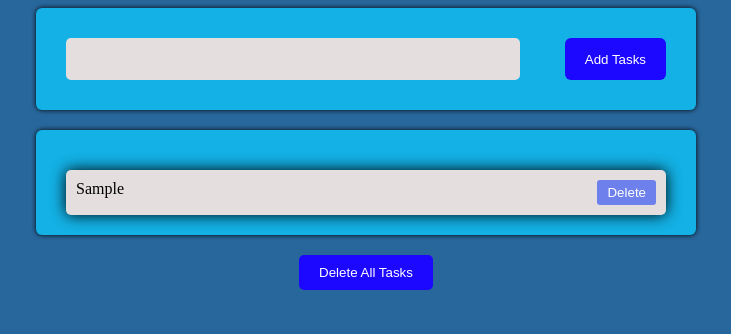
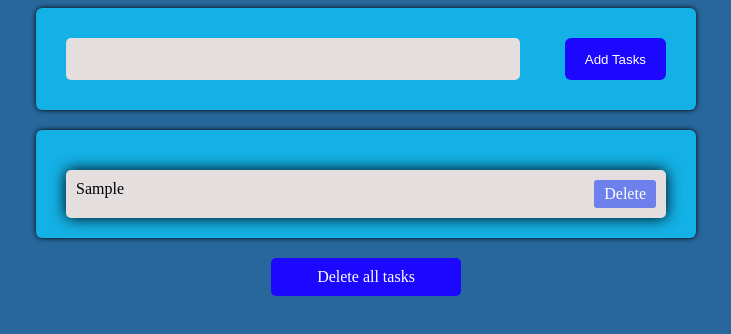
Before and after one commit to TheElyoya/To-Do-List, a plain HTML site: page index.html in a window 1280 px wide. Both pictures are taken after typing "Sample" into the empty fields and a click on the input "Add Tasks". Shown: the whole page, without its empty margins (274-1005 px from the left). Drawn offline with Linux system fonts and the light colour scheme.

Commit message:
last update

```diff
--- a/Css/master.css
+++ b/Css/master.css
@@ -18,7 +18,7 @@ form #only {
   border: none;
   border-radius: 5px;
   outline: none;
-  background-color: rgb(228, 222, 222);;
+  background-color: rgb(228, 222, 222);
 }
 form #btn {
   background-color: #1c07ff;
@@ -66,4 +66,7 @@ form #btn {
   padding: 10px 20px;
   color: white;
   cursor: pointer;
+  width: 150px;
+  text-align: center;
+  visibility: hidden;
 }
--- a/JavaScript/main.js
+++ b/JavaScript/main.js
@@ -1,136 +1,76 @@
-// get elements we need
-let myForm = document.getElementsByTagName("form")[0];
-let input = document.getElementById("only");
-let submit = document.getElementById("btn");
-let resDiv = document.getElementsByClassName("tasks")[0];
-// small function to generate unique Id
-function ID() {
-  return "_" + Math.random().toString(36).substr(2, 9);
-}
-// check if there is tasks in local storage if so we will create all tasks and add them to page
-// from local storage
-if (window.localStorage.tasks) {
-  let tasksArray = JSON.parse(window.localStorage.tasks); // get array from local storage
-  tasksArray.forEach(({ id, title, completed }) => {
-    // loop trough that array and create tasks from it
-    // we will use id and title and check completed stored in the array
-    let myDiv = document.createElement("div");
-    let text = document.createTextNode(title);
-    let del = document.createElement("button");
-    let delText = document.createTextNode("Delete");
-    del.append(delText);
-    del.className = "del";
-    myDiv.id = id;
-    myDiv.className = "myDiv";
-    myDiv.append(text, del);
-    // check if completed of the current element is true if so add a classe done to myDiv
-    if (completed) {
-      myDiv.className = "myDiv done";
-    }
-    resDiv.append(myDiv); // append myDiv to the div already in page
-    del.onclick = function () {
-      // delete button to delete task from page and local storage
-      let push = JSON.parse(window.localStorage.getItem("tasks")) || []; // get array stored in local storage
-      myDiv.remove(); // remove the task from page
-      let newPush = push.filter(
-        // loop trough the array and filter it , if the id of the current elem === to the id of the target i clicked
-        // that elem wont be returned to the new array
-        (task) => task.id !== del.parentElement.id
-      );
-      window.localStorage.setItem("tasks", JSON.stringify(newPush)); //push the new array to local storage using Json.stingify
-      if (resDiv.innerHTML === "") {
-        // check if the main div inner html is empty if so delete the Delete All Tasks Button
-        resDiv.nextSibling.remove();
-      }
-    };
-  });
-
-  deleteAllBtn(); // add delete all tasks button
-}
-
-myForm.onsubmit = function (e) {
-  e.preventDefault(); // stop the sunmit button from submitting the form and stop the page reload
-  if (input.value !== "") {
-    let id = ID(); // the id generated from the above funvtion
-    let title = input.value; // the value of the input field
-    let completed = false; // default value
-    let tasks = mainFunction(id, title, completed); // call the main function
-
-    input.value = ""; // clear input field
+let myForm = document.querySelector("form");
+let myInput = document.getElementById("only");
+let resDiv = document.querySelector(".tasks");
+let clear = document.querySelector(".clear");
+//check if todo exesit in localstorage if so add to page from it
+window.onload = function () {
+  if (localStorage.todo && localStorage.todo.length > 0) {
+    addTaskToPage();
   }
 };
+//function to generate unique id
+let id = () => {
+  return Math.random().toString(36).slice(2, 10);
+};
 
-function mainFunction(id, title, completed) {
-  let push = JSON.parse(window.localStorage.getItem("tasks")) || []; // check if there is tasks in storage
-  //if so get the array and put it in the variable if not put an empty array
-  push.push({ id: id, title: title, completed: completed }); // add tasks to the array
-  window.localStorage.setItem("tasks", JSON.stringify(push)); // push array to local storage
-  resDiv.innerHTML = ""; // clear main div inner html cuz the previous value will be created again from the array in local storage
-  for (let i = 0; i < push.length; i++) {
-    // loop trough that array and create tasks
-    let myDiv = document.createElement("div");
-    let text = document.createTextNode(push[i].title);
-    let del = document.createElement("button");
-    let delText = document.createTextNode("Delete");
-    del.append(delText);
-    del.className = "del";
-    myDiv.id = push[i].id;
-    myDiv.className = "myDiv";
-    myDiv.append(text, del);
-    if (push[i].completed) {
-      myDiv.className = "myDiv done";
-    }
-    resDiv.append(myDiv); // add them to page
-    del.onclick = function (e) {
-      // same as above
-      let push = JSON.parse(window.localStorage.getItem("tasks")) || [];
-      myDiv.remove();
-      let newPush = push.filter((task) => task.id !== del.parentElement.id);
-      window.localStorage.setItem("tasks", JSON.stringify(newPush));
-      if (resDiv.innerHTML === "") {
-        resDiv.nextSibling.remove();
-      }
-    };
+// on submit executes functions
+myForm.onsubmit = function (e) {
+  e.preventDefault();
+  addToLocalStorage(myInput.value, id());
+  addTaskToPage();
+
+  myInput.value = "";
+};
+
+//function to add tasks to local storage
+let addToLocalStorage = (task, id) => {
+  let tasks = { id, task };
+  let arrayOfTasks;
+  window.localStorage.todo
+    ? (arrayOfTasks = JSON.parse(window.localStorage.todo))
+    : (arrayOfTasks = []);
+  arrayOfTasks.push(tasks);
+  window.localStorage.todo = JSON.stringify(arrayOfTasks);
+};
+
+//function to add tasks to page
+let addTaskToPage = () => {
+  resDiv.innerHTML = "";
+  let myTasks = JSON.parse(localStorage.todo);
+  myTasks.forEach((element) => {
+    let bigDiv = document.createElement("div");
+    bigDiv.innerText = element.task;
+    let smallDiv = document.createElement("div");
+    smallDiv.innerText = "Delete";
+    smallDiv.className = "del";
+    bigDiv.dataset.id = element.id;
+    bigDiv.className = "myDiv";
+    bigDiv.append(smallDiv);
+    resDiv.append(bigDiv);
+    clear.style.visibility = "visible";
+  });
+};
+//eventlistner to delete tasks from page and localstorage
+
+document.body.addEventListener("click", function (e) {
+  if (e.target.className === "del") {
+    let oldTasks = JSON.parse(localStorage.todo) || [];
+    let newTasks = oldTasks.filter(
+      (ele) => ele.id !== e.target.parentElement.dataset.id
+    );
+    localStorage.todo = JSON.stringify(newTasks);
+    e.target.parentElement.remove();
   }
-  deleteAllBtn();
-}
-resDiv.addEventListener("click", (e) => {
-  // add event listner to main div
-  if (e.target.classList.contains("myDiv")) {
-    // check if the clicked target have class myDiv
-    //if so get array from local storage loop trough it check the ids if they are identical
-    //if so check the current elem.completed if its false turn it true and vice versa then push to local storage
-    let push = JSON.parse(window.localStorage.getItem("tasks")) || [];
-    for (let i = 0; i < push.length; i++) {
-      if (e.target.id === push[i].id) {
-        push[i].completed === false
-          ? (push[i].completed = true)
-          : (push[i].completed = false);
-      }
-      window.localStorage.setItem("tasks", JSON.stringify(push));
-    }
-    e.target.classList.toggle("done"); // when clicked add class done reclicked remove it
+  if (resDiv.childNodes.length === 0) {
+    clear.style.visibility = "hidden";
   }
 });
 
-document.addEventListener("click", function (e) {
-  //add event listner to the document
-  if (e.target.className === "clear") {
-    //check if the target have class clear
-    //if so it will remove the tasks from local storage and delete them all from page and delete itself
-    window.localStorage.removeItem("tasks");
-    resDiv.innerHTML = "";
-    e.target.remove();
+//button to clear all tasks
+clear.onclick = function () {
+  resDiv.innerHTML = "";
+  localStorage.removeItem("todo");
+  if (resDiv.childNodes.length === 0) {
+    clear.style.visibility = "hidden";
   }
-});
-function deleteAllBtn() {
-  //function to create delete all btn
-  if (resDiv.nextSibling.className !== "clear") {
-    // check if the next sibling of main div does not have class clear
-    //so the btn will be created only one time
-    let delAll = document.createElement("button");
-    delAll.className = "clear";
-    delAll.innerText = "Delete All Tasks";
-    resDiv.after(delAll);
-  }
-}
+};
--- a/index.html
+++ b/index.html
@@ -13,6 +13,7 @@
       <input type="submit" value="Add Tasks" id="btn" />
     </form>
     <div class="tasks"></div>
+    <div class="clear">Delete all tasks</div>
     <script src="JavaScript/main.js"></script>
   </body>
 </html>
```
